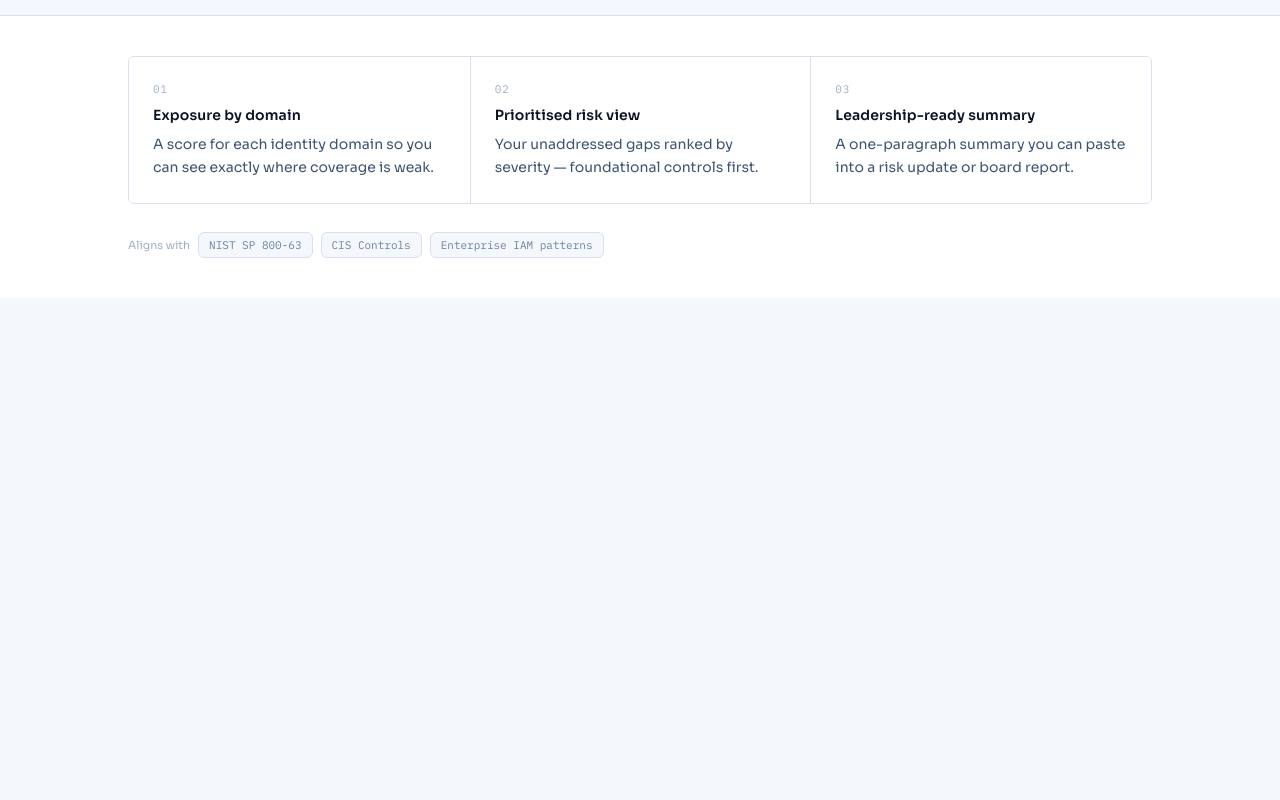
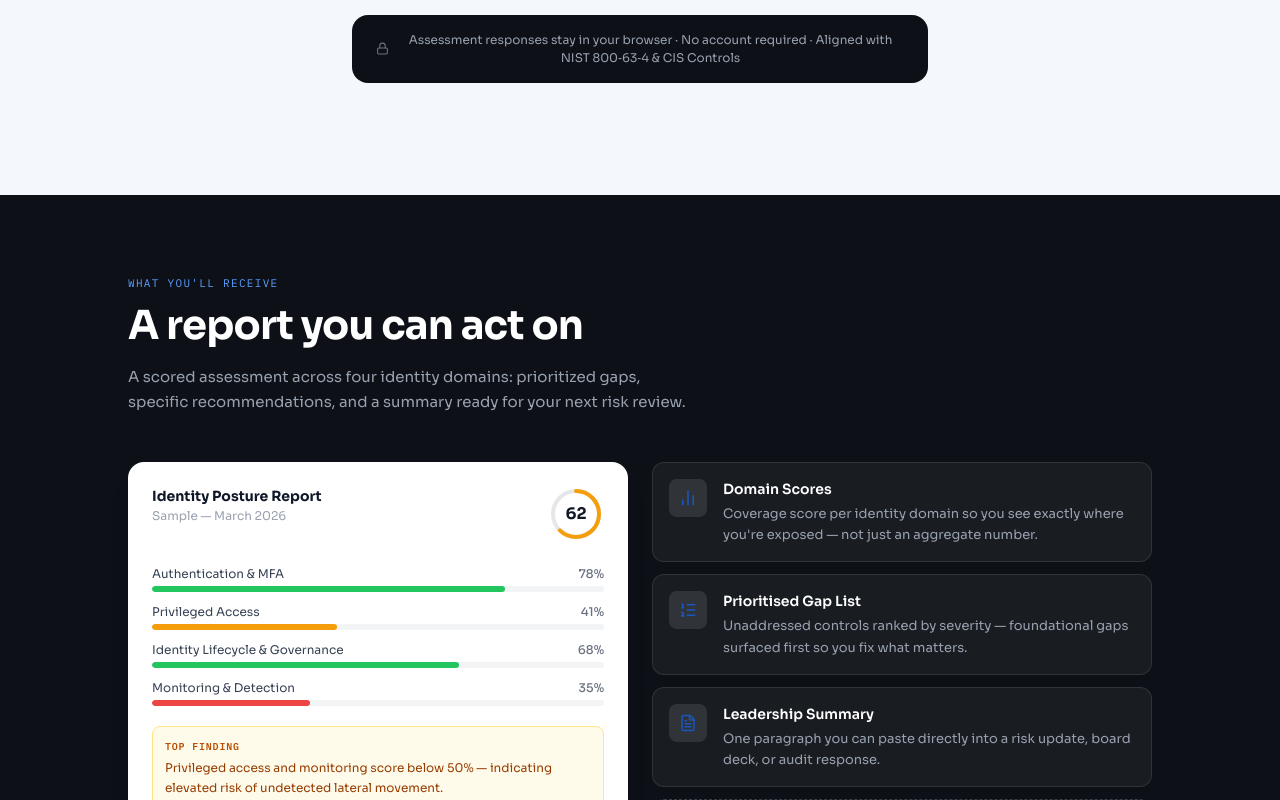
Before and after one commit to sid-nalegave/identity-posture, a React (Vite) app: page / in a window 1280 px wide. Shown: the part 660-1460 px from the top of the page. Before the commit the page ends 958 px from the top, so only its background shows below. Built offline with nearby package versions, Linux system fonts and the light colour scheme.

Commit message:
Add 'What you'll receive' section with report preview and feature cards

```diff
--- a/package.json
+++ b/package.json
@@ -13,6 +13,7 @@
   },
   "dependencies": {
     "@tailwindcss/vite": "^4.2.1",
+    "lucide-react": "^0.577.0",
     "react": "^19.2.0",
     "react-dom": "^19.2.0",
     "tailwindcss": "^4.2.1"
--- a/src/components/Landing.tsx
+++ b/src/components/Landing.tsx
@@ -1,4 +1,5 @@
 import { useState } from "react";
+import { BarChart2, FileDown, FileText, ListOrdered } from "lucide-react";
 import { ThemeToggle } from "./ThemeToggle.tsx";
 
 interface LandingProps {
@@ -6,26 +7,6 @@ interface LandingProps {
   onStart: () => void;
   onToggleTheme: () => void;
 }
-
-const outcomes = [
-  {
-    index: "01",
-    label: "Exposure by domain",
-    body: "A score for each identity domain so you can see exactly where coverage is weak.",
-  },
-  {
-    index: "02",
-    label: "Prioritised risk view",
-    body: "Your unaddressed gaps ranked by severity — foundational controls first.",
-  },
-  {
-    index: "03",
-    label: "Leadership-ready summary",
-    body: "A one-paragraph summary you can paste into a risk update or board report.",
-  },
-];
-
-const alignments = ["NIST SP 800-63", "CIS Controls", "Enterprise IAM patterns"];
 
 export function Landing({ isDark, onStart, onToggleTheme }: LandingProps) {
   const [isHovering, setIsHovering] = useState(false);
@@ -60,7 +41,7 @@ export function Landing({ isDark, onStart, onToggleTheme }: LandingProps) {
       </nav>
 
       <main className="flex min-h-[calc(100vh-56px)] w-full flex-col">
-        <section className="hero-grid mx-auto flex w-full max-w-3xl flex-1 flex-col items-center justify-center px-6 pb-24 pt-20 md:pb-16 text-center">
+        <section className="hero-grid mx-auto flex w-full max-w-3xl flex-1 flex-col items-center justify-center px-6 pb-24 pt-20 text-center md:pb-16">
           <div className="mb-10 inline-flex items-center gap-2.5 rounded-full border border-risk-border bg-risk-bg px-4 py-2 font-sans text-[13px] font-medium tracking-[-0.01em] text-risk">
             <span className="size-2 shrink-0 animate-pulse rounded-full bg-risk" />
             Credential abuse is the #1 initial access vector in breaches (Verizon DBIR 2025)
@@ -97,35 +78,176 @@ export function Landing({ isDark, onStart, onToggleTheme }: LandingProps) {
           </p>
         </section>
 
-        <section className="border-t border-border bg-surface px-6 pt-14 pb-10 md:py-10 md:px-10">
+        <section className="bg-page px-6 pb-20 md:pb-28">
+          <div className="mx-auto flex max-w-xl items-center justify-center gap-2 rounded-2xl bg-[#0d1117] px-6 py-4 text-center font-sans text-[12px] text-gray-400">
+            <svg
+              width="13"
+              height="13"
+              viewBox="0 0 24 24"
+              fill="none"
+              stroke="currentColor"
+              strokeWidth="2"
+              strokeLinecap="round"
+              strokeLinejoin="round"
+              className="shrink-0 text-gray-500"
+              aria-hidden="true"
+            >
+              <rect x="3" y="11" width="18" height="11" rx="2" ry="2" />
+              <path d="M7 11V7a5 5 0 0 1 10 0v4" />
+            </svg>
+            <span>
+              Assessment responses stay in your browser · No account required · Aligned with NIST
+              800&#x2011;63&#x2011;4 &amp; CIS Controls
+            </span>
+          </div>
+        </section>
+
+        <section className="bg-[#0d1117] px-6 py-16 md:px-10 md:py-20">
           <div className="mx-auto max-w-5xl">
-            <div className="grid overflow-hidden rounded-[6px] border border-border md:grid-cols-3">
-              {outcomes.map((item, index) => (
-                <div
-                  key={item.label}
-                  className={`bg-surface p-6 ${index > 0 ? "border-t border-border md:border-l md:border-t-0" : ""}`}
+            {/* Section header */}
+            <div className="mb-12">
+              <p className="mb-3 font-mono text-[11px] uppercase tracking-[0.12em] text-[#5a9fff]">
+                What you'll receive
+              </p>
+              <h2
+                style={{ fontSize: "clamp(28px, 3.5vw, 40px)", fontWeight: 700, lineHeight: 1.15, letterSpacing: "-0.02em" }}
+                className="mb-4 font-sans text-white"
               >
-                  <p className="mb-2 font-mono text-[11px] tracking-[0.08em] text-text-faint">
-                    {item.index}
+                A report you can act on
+              </h2>
+              <p className="max-w-xl text-[15px] leading-relaxed text-gray-400">
+                A scored assessment across four identity domains: prioritized gaps, specific
+                recommendations, and a summary ready for your next risk review.
               </p>
-                  <p className="mb-2 text-sm font-semibold tracking-[0.01em] text-text-primary">
-                    {item.label}
-                  </p>
-                  <p className="text-sm leading-relaxed text-text-secondary">{item.body}</p>
+            </div>
+
+            {/* Two-column grid */}
+            <div className="grid gap-6 lg:grid-cols-2">
+              {/* LEFT: Static report preview card */}
+              <div className="self-start rounded-2xl bg-white p-6 shadow-xl">
+                {/* Card header + score circle */}
+                <div className="mb-6 flex items-start justify-between">
+                  <div>
+                    <p className="text-sm font-bold text-gray-900">Identity Posture Report</p>
+                    <p className="mt-0.5 text-xs text-gray-400">Sample — March 2026</p>
+                  </div>
+                  {/* SVG score circle — 62/100, amber ring */}
+                  <div className="relative flex h-14 w-14 items-center justify-center">
+                    <svg width="56" height="56" viewBox="0 0 56 56" className="-rotate-90">
+                      <circle cx="28" cy="28" r="23" fill="none" stroke="#e5e7eb" strokeWidth="4" />
+                      <circle
+                        cx="28"
+                        cy="28"
+                        r="23"
+                        fill="none"
+                        stroke="#f59e0b"
+                        strokeWidth="4"
+                        strokeDasharray="89.5 55.0"
+                        strokeLinecap="round"
+                      />
+                    </svg>
+                    <span className="absolute text-base font-bold text-gray-900">62</span>
+                  </div>
+                </div>
+
+                {/* Domain bars — static sample data */}
+                <div className="mb-5 space-y-3">
+                  {[
+                    { label: "Authentication & MFA", pct: 78, color: "#22c55e" },
+                    { label: "Privileged Access", pct: 41, color: "#f59e0b" },
+                    { label: "Identity Lifecycle & Governance", pct: 68, color: "#22c55e" },
+                    { label: "Monitoring & Detection", pct: 35, color: "#ef4444" },
+                  ].map(({ label, pct, color }) => (
+                    <div key={label}>
+                      <div className="mb-1 flex items-center justify-between">
+                        <span className="text-xs text-gray-700">{label}</span>
+                        <span className="text-xs font-medium text-gray-500">{pct}%</span>
+                      </div>
+                      <div className="h-1.5 w-full overflow-hidden rounded-full bg-gray-100">
+                        <div className="h-full rounded-full" style={{ width: `${pct}%`, backgroundColor: color }} />
+                      </div>
                     </div>
                   ))}
                 </div>
 
-            <div className="mt-7 flex flex-wrap items-center gap-2">
-              <span className="text-[11px] text-text-faint">Aligns with</span>
-              {alignments.map((alignment) => (
-                <span
-                  key={alignment}
-                  className="rounded-[6px] border border-border bg-page px-2.5 py-1 font-mono text-[11px] text-text-muted"
-                >
-                  {alignment}
+                {/* Top finding callout */}
+                <div className="rounded-lg border border-amber-200 bg-amber-50 p-3">
+                  <p className="mb-1 font-mono text-[10px] font-bold uppercase tracking-[0.08em] text-amber-700">
+                    Top Finding
+                  </p>
+                  <p className="text-xs leading-relaxed text-amber-800">
+                    Privileged access and monitoring score below 50% — indicating elevated risk of
+                    undetected lateral movement.
+                  </p>
+                </div>
+              </div>
+
+              {/* RIGHT: Feature cards */}
+              <div className="flex flex-col gap-3">
+                {/* Domain Scores */}
+                <div className="rounded-xl border border-white/10 bg-white/5 p-4">
+                  <div className="flex items-start gap-4">
+                    <div className="rounded-lg bg-white/10 p-2.5">
+                      <BarChart2 size={18} className="text-accent" />
+                    </div>
+                    <div>
+                      <p className="mb-1 font-sans text-sm font-semibold text-white">Domain Scores</p>
+                      <p className="text-[13px] leading-relaxed text-gray-400">
+                        Coverage score per identity domain so you see exactly where you're exposed — not
+                        just an aggregate number.
+                      </p>
+                    </div>
+                  </div>
+                </div>
+
+                {/* Prioritised Gap List */}
+                <div className="rounded-xl border border-white/10 bg-white/5 p-4">
+                  <div className="flex items-start gap-4">
+                    <div className="rounded-lg bg-white/10 p-2.5">
+                      <ListOrdered size={18} className="text-accent" />
+                    </div>
+                    <div>
+                      <p className="mb-1 font-sans text-sm font-semibold text-white">Prioritised Gap List</p>
+                      <p className="text-[13px] leading-relaxed text-gray-400">
+                        Unaddressed controls ranked by severity — foundational gaps surfaced first so you
+                        fix what matters.
+                      </p>
+                    </div>
+                  </div>
+                </div>
+
+                {/* Leadership Summary */}
+                <div className="rounded-xl border border-white/10 bg-white/5 p-4">
+                  <div className="flex items-start gap-4">
+                    <div className="rounded-lg bg-white/10 p-2.5">
+                      <FileText size={18} className="text-accent" />
+                    </div>
+                    <div>
+                      <p className="mb-1 font-sans text-sm font-semibold text-white">Leadership Summary</p>
+                      <p className="text-[13px] leading-relaxed text-gray-400">
+                        One paragraph you can paste directly into a risk update, board deck, or audit
+                        response.
+                      </p>
+                    </div>
+                  </div>
+                </div>
+
+                {/* PDF Export — coming soon */}
+                <div className="flex flex-1 flex-col items-center justify-center rounded-xl border border-dashed border-white/20 p-8 text-center">
+                  <div className="mb-4 rounded-xl bg-white/5 p-4">
+                    <FileDown size={28} className="text-gray-500" />
+                  </div>
+                  <div className="mb-1 flex items-center gap-2">
+                    <p className="font-sans text-sm font-semibold text-gray-400">PDF Export</p>
+                    <span className="rounded-full bg-white/10 px-2 py-0.5 font-mono text-[10px] text-gray-500">
+                      Coming soon
                     </span>
-              ))}
+                  </div>
+                  <p className="mt-1 max-w-[220px] text-[13px] leading-relaxed text-gray-500">
+                    Download a formatted report to share with your team.
+                  </p>
+                </div>
+              </div>
             </div>
           </div>
         </section>
```
Also changed, not shown: 1 other file (tests, documents, lock files or other folders). Lines whose indentation alone changed are shown as unchanged.
